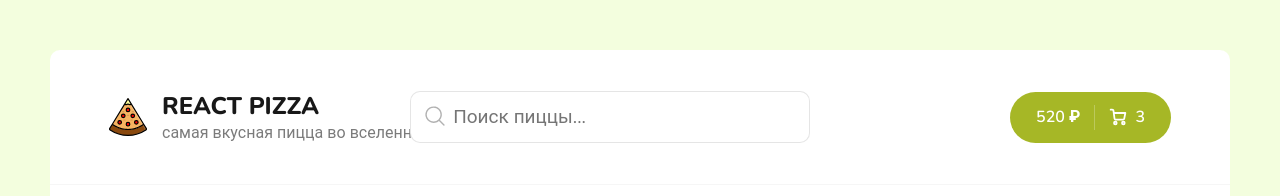
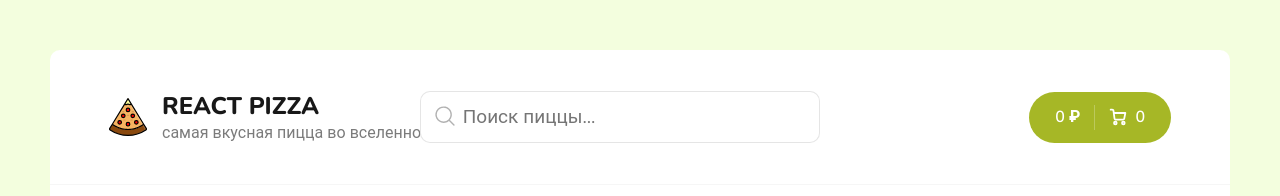
Before and after one commit to nikitanevskij/Refreshing10.2023, a React (Create React App) app: page / in a window 1280 px wide. Shown: the top 196 px of the page. Built offline with nearby package versions, Linux system fonts and the light colour scheme; no server answers.

Commit message:
add cartSlice

```diff
--- a/package.json
+++ b/package.json
@@ -13,6 +13,7 @@
     "@types/react-dom": "^18.2.10",
     "axios": "^1.5.1",
     "lodash.debounce": "^4.0.8",
+    "lodash.isequal": "^4.5.0",
     "react": "^18.2.0",
     "react-content-loader": "^6.2.1",
     "react-dom": "^18.2.0",
--- a/src/components/Header.jsx
+++ b/src/components/Header.jsx
@@ -1,8 +1,11 @@
 import logo from "../assets/img/pizza-logo.svg";
 import { Link } from "react-router-dom";
 import { Search } from "./Search";
+import { useSelector } from "react-redux";
 
-export const Header = ({ searchValue, setSearchValue }) => {
+export const Header = () => {
+  const { totalPrice, totalCount } = useSelector((state) => state.cartSlice);
+
   return (
     <div className="header">
       <div className="container">
@@ -15,10 +18,10 @@ export const Header = ({ searchValue, setSearchValue }) => {
             </div>
           </div>
         </Link>
-        <Search searchValue={searchValue} setSearchValue={setSearchValue} />
+        <Search />
         <div className="header__cart">
           <Link to="/cart" className="button button--cart">
-            <span>520 ₽</span>
+            <span>{totalPrice} ₽</span>
             <div className="button__delimiter"></div>
             <svg
               width="18"
@@ -49,7 +52,7 @@ export const Header = ({ searchValue, setSearchValue }) => {
                 strokeLinejoin="round"
               />
             </svg>
-            <span>3</span>
+            <span>{totalCount}</span>
           </Link>
         </div>
       </div>
--- a/src/components/PizzaBlock.jsx
+++ b/src/components/PizzaBlock.jsx
@@ -1,6 +1,9 @@
 import React from "react";
+import { useDispatch } from "react-redux";
+import { addItems } from "../redux/cartSlice";
 
 export const PizzaBlock = ({ id, imageUrl, name, types, sizes, price, category, rating }) => {
+  const dispatch = useDispatch();
   const [activeType, setActiveType] = React.useState(0);
   const [activeSize, setActiveSize] = React.useState(0);
   const typeNames = ["тонкое", "традиционное"];
@@ -34,7 +37,21 @@ export const PizzaBlock = ({ id, imageUrl, name, types, sizes, price, category,
       </div>
       <div className="pizza-block__bottom">
         <div className="pizza-block__price">от {price} ₽</div>
-        <div className="button button--outline button--add">
+        <div
+          className="button button--outline button--add"
+          onClick={() =>
+            dispatch(
+              addItems({
+                id,
+                imageUrl,
+                name,
+                types: typeNames[activeType],
+                sizes: sizes[activeSize],
+                price,
+              }),
+            )
+          }
+        >
           <svg
             width="12"
             height="12"
--- a/src/components/Sort.jsx
+++ b/src/components/Sort.jsx
@@ -6,13 +6,24 @@ export const Sort = () => {
   const [visiblePopup, setVisiblePopup] = React.useState(false);
   const { sort, activeSort } = useSelector((state) => state.filterSlice);
   const dispatch = useDispatch();
-
+  const sortRef = React.useRef();
   const changeType = (index) => {
     dispatch(setActiveSort(index));
     setVisiblePopup(!visiblePopup);
   };
+
+  React.useEffect(() => {
+    const handleClickOutside = (event) => {
+      if (!event.composedPath().includes(sortRef.current)) {
+        setVisiblePopup(false);
+      }
+    };
+    document.body.addEventListener("click", handleClickOutside);
+    return () => document.body.removeEventListener("click", handleClickOutside);
+  }, []);
+
   return (
-    <div className="sort">
+    <div className="sort" ref={sortRef}>
       <div className="sort__label">
         <svg
           className={visiblePopup ? "rotated" : " "}
--- a/src/pages/Cart/Cart.jsx
+++ b/src/pages/Cart/Cart.jsx
@@ -1,8 +1,11 @@
 import React from "react";
 import { Link } from "react-router-dom";
 import CartItem from "./CartItem";
+import { useSelector } from "react-redux";
 
 export const Cart = () => {
+  const { totalPrice, totalCount } = useSelector((state) => state.cartSlice);
+
   return (
     <div className="container container--cart">
       <div className="cart">
@@ -85,10 +88,10 @@ export const Cart = () => {
         <div className="cart__bottom">
           <div className="cart__bottom-details">
             <span>
-              Всего пицц: <b>0 шт.</b>
+              Всего пицц: <b>{totalCount} шт.</b>
             </span>
             <span>
-              Сумма заказа: <b>0 ₽</b>
+              Сумма заказа: <b>{totalPrice} ₽</b>
             </span>
           </div>
           <div className="cart__bottom-buttons">
--- /dev/null
+++ b/src/redux/cartSlice.js
@@ -0,0 +1,21 @@
+import { createSlice } from "@reduxjs/toolkit";
+import isEqual from "lodash.isequal";
+const initialState = {
+  items: [],
+  totalPrice: 0,
+  totalCount: 0,
+};
+
+export const cartSlice = createSlice({
+  name: "cart",
+  initialState,
+  reducers: {
+    addItems: (state, action) => {
+      state.items.push(action.payload);
+    },
+  },
+});
+
+export const { addItems } = cartSlice.actions;
+
+export default cartSlice.reducer;
--- a/src/redux/store.js
+++ b/src/redux/store.js
@@ -1,6 +1,7 @@
 import { configureStore } from "@reduxjs/toolkit";
 import filterSlice from "./filterSlice";
+import cartSlice from "./cartSlice";
 
 export const store = configureStore({
-  reducer: { filterSlice },
+  reducer: { filterSlice, cartSlice },
 });
```
Also changed, not shown: 1 other file (tests, documents, lock files or other folders).
